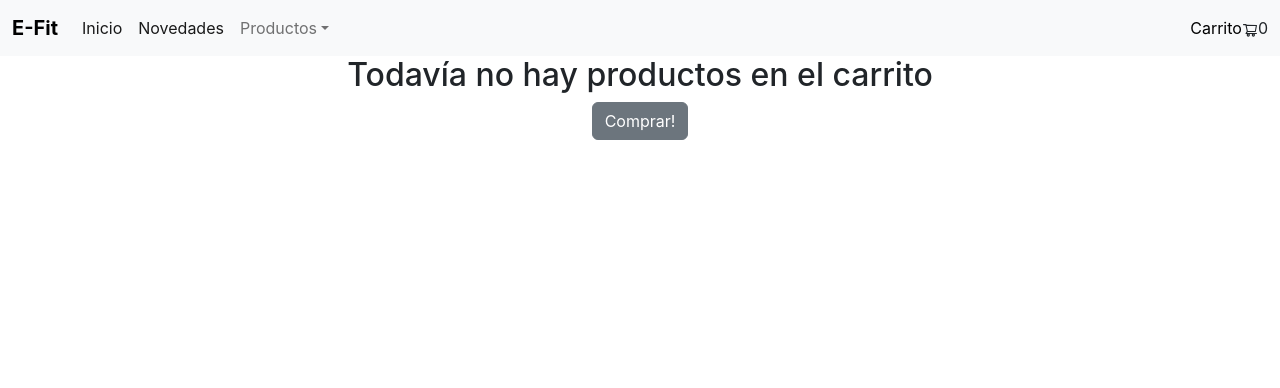
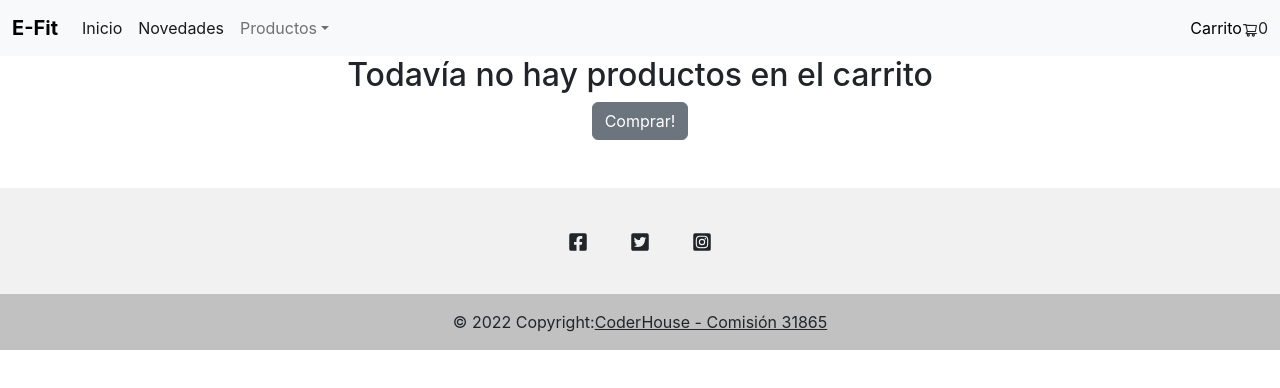
Before and after one commit to cota1023/e-fit, a React (Create React App) app: page /cart in a window 1280 px wide. Shown: the top 388 px of the page. Built offline with nearby package versions, Linux system fonts and the light colour scheme.

Commit message:
mejoras visuales

```diff
--- a/src/App.js
+++ b/src/App.js
@@ -7,6 +7,7 @@ import ItemDetailContainer from './components/ItemDetailCointainer/ItemDetailCon
 import { CartProvider } from './context/CartContext';
 import CartToOrder from './components/CartToOrder/CartToOrder';
 import {CustomerProvider} from './context/CustomerContext'
+import Footer from './components/Footer/Footer';
 
 function App() {
 
@@ -23,6 +24,7 @@ function App() {
           <Route path='/category/:category' element={<ItemListContainer />} />
           <Route path='/cart' element={<CartToOrder/>} />
         </Routes>
+        <Footer/>
       </BrowserRouter>
       </CartProvider>
       </CustomerProvider>
--- a/src/components/Carrousel/Carrousel.js
+++ b/src/components/Carrousel/Carrousel.js
@@ -4,7 +4,7 @@ import '../Carrousel/Carrousel.css'
 const Carrousel = () => {
     return (
         <>
-        <div className='container'>
+        <div className='container mt-5'>
         <h3>Nos acompañan las siguientes marcas:</h3>
                     </div>
         <div className='row container-marcas'>
--- a/src/components/CartToOrder/CartToOrder.js
+++ b/src/components/CartToOrder/CartToOrder.js
@@ -11,30 +11,6 @@ import CustomerContext from '../../context/CustomerContext'
 const CartToOrder = () => {
 
   const { cart, getCartTotalAmount } = useContext(CartContext)
-  const { customer } = useContext(CustomerContext)
-
-  const handleCreateOrder = () =>{
-
-    const objOrder = {
-      buyer: {
-        name: "Carlos Ota",
-        phone: "11254654654",
-        address: "Direcciòn 123",
-        email: "mail@google.com"
-      },
-      items: cart,
-      total: getCartTotalAmount
-    }
-    const collectionRef = collection(db,"orders")
-
-    addDoc(collectionRef, objOrder).then(({id}) => {
-      console.log(id)
-    })
-
-
-
-
-  }
 
   const cartEmpty = cart.length === 0 ? true : false
 
@@ -53,8 +29,9 @@ const CartToOrder = () => {
             {cart.map(cartProduct=>
                 <OrderItemDetail product={cartProduct}/>
               )}
-              <h3>{`Total: ${getCartTotalAmount()}`} </h3>
+              <h3 className='mt-5'>{`Total: $ ${getCartTotalAmount()}`} </h3>
               <hr></hr>
+              <h3>Para continuar con tu compra completá los siguientes datos:</h3>
               <CustomerForm />
           </div>
 
--- a/src/components/Counter/Counter.js
+++ b/src/components/Counter/Counter.js
@@ -51,12 +51,12 @@ const Counter = ({ initial, stock, onAdd }) => {
                 <button onClick={decrementQ}>
                     <FontAwesomeIcon icon={faAngleLeft} />
                 </button>
-                <h3> {count} </h3>
+                <h3 className="ps-2 pe-2"> {count} </h3>
                 <button onClick={incrementQ}>
                     <FontAwesomeIcon icon={faAngleRight} />
                 </button>
             </div>
-            <div>
+            <div className="container p-3">
                 <button className="btn btn-danger"
                 onClick={() => onAdd(count)}>Agregar al carrito</button>
             </div>
--- a/src/components/CustomerForm/CustomerForm.js
+++ b/src/components/CustomerForm/CustomerForm.js
@@ -32,8 +32,6 @@ const CustomerForm = () => {
             items: cart,
             total: getCartTotalAmount()
         }
-
-        console.log(objOrder)
 
         const productsOutOfStock = []
 
@@ -118,8 +116,12 @@ const CustomerForm = () => {
                     <label for="inputCreditCard" className="form-label">Tarjeta: </label>
                     <input type="number" className="form-control" id="inputCreditCard" max="9999999999999999" {...register('Tarjeta')} />
                 </div>
-                <button onClick={() => clearCart()} className="btn btn-secondary">Anular Compra</button>
-                <button type='submit' className="btn btn-primary">Realizar Compra</button>
+                <div className='container'>
+                <button type='submit' className="btn btn-success pe">Realizar Compra</button>
+                </div>
+                <div className='container pt-3'>
+                <button onClick={() => clearCart()} className="btn btn-danger btn-sm">Anular Compra</button>
+                </div>
             </form>
         </div>
 
--- /dev/null
+++ b/src/components/Footer/Footer.js
@@ -0,0 +1,44 @@
+import React from 'react'
+import { FaFacebookSquare,FaTwitterSquare,FaInstagramSquare } from 'react-icons/fa';
+
+const Footer = () => {
+  return (
+
+    <footer className="text-center text-white mt-5" style={{backgroundColor: "#f1f1f1",}}>
+      <div class="container pt-4">
+       <section class="mb-4">
+         <a
+        className="btn btn-link btn-floating btn-lg text-dark m-1"
+        href="#!"
+        role="button"
+        data-mdb-ripple-color="dark"
+        ><FaFacebookSquare/></a>
+
+      <a
+        className="btn btn-link btn-floating btn-lg text-dark m-1"
+        href="#!"
+        role="button"
+        data-mdb-ripple-color="dark"
+        ><FaTwitterSquare/></a>
+
+      <a
+        className="btn btn-link btn-floating btn-lg text-dark m-1"
+        href="#!"
+        role="button"
+        data-mdb-ripple-color="dark"
+        ><FaInstagramSquare/></a>
+
+
+    </section>
+
+  </div>
+
+  <div className="text-center text-dark p-3" style={{backgroundColor: "rgba(0, 0, 0, 0.2)",}}>
+    © 2022 Copyright:
+    <a className="text-dark" href="https://mdbootstrap.com/">CoderHouse - Comisión 31865</a>
+  </div>
+</footer>
+  )
+}
+
+export default Footer
--- a/src/components/Item/Item.css
+++ b/src/components/Item/Item.css
@@ -15,7 +15,7 @@
     /* Add shadows to create the "card" effect */
     box-shadow: 0 4px 8px 0 rgba(0,0,0,0.2);
     transition: 0.3s;
-    width: 50%;
+    width: 30%;
     border-radius: 10px;
     display: flex;
     flex-direction: column;
@@ -30,6 +30,7 @@
     flex-direction: column;
     justify-content: center;
     align-items: center;
+    margin-top: 3rem;
   }
 
   /* On mouse-over, add a deeper shadow */
--- a/src/components/ItemDetail/ItemDetail.js
+++ b/src/components/ItemDetail/ItemDetail.js
@@ -13,10 +13,8 @@ const ItemDetail = ({ id, name, img, price, description, stock }) => {
   const handleOnAdd = (count) => {
 
     if (count > 0) {
-      console.log(`Se agregaron ${count} unidades de ${name}`)
       addItem({ id, name, price, count })
       setQuantityAdded(count)
-      console.log(`quantityAdded:  ${quantityAdded}`)
     } else console.log("la cantidad es cero o menor -- no se agrega nada")
 
   }
--- a/src/components/ItemList/ItemList.js
+++ b/src/components/ItemList/ItemList.js
@@ -1,15 +1,19 @@
 import Item from "../Item/Item"
 import '../ItemList/ItemList.css'
 import React from "react"
+import Footer from "../Footer/Footer"
 
-const ItemList = ({products})=>{
+const ItemList = ({ products }) => {
 
-    return(
-        <div className="container">
-            <div className="cardList">
-            {products.map(prod=> <Item key={prod.id} {...prod} />)}
+    return (
+        <>
+            <div className="container">
+                <div className="cardList">
+                    {products.map(prod => <Item key={prod.id} {...prod} />)}
+                </div>
             </div>
-        </div>
+        </>
+
 
 
 
--- a/src/components/ItemListContainer/ItemListContainer.js
+++ b/src/components/ItemListContainer/ItemListContainer.js
@@ -53,8 +53,9 @@ const ItemListContainer = ({ greeting }) => {
     }
 
     return (
-        <div className="container-fluid">
-            <h2 className="title">{greeting}</h2>
+        <div className="container-fluid mt-3">
+            <h2 className="title mt-5 text-uppercase fw-bold">{greeting}</h2>
+            <h5 className="pt-5"> Somos la mejor tienda de productos para equipar tu gimnasio / box. Contamos con asesorías personalizadas para recomendarte la mejor opción en base a tu presupuesto.</h5>
             {/* <form onSubmit={handleSubmit} >
                 <input type='text' value={input} onChange={(e) => setInput(e.target.value)} />
                 <button type='submit'>Buscar</button>
```
